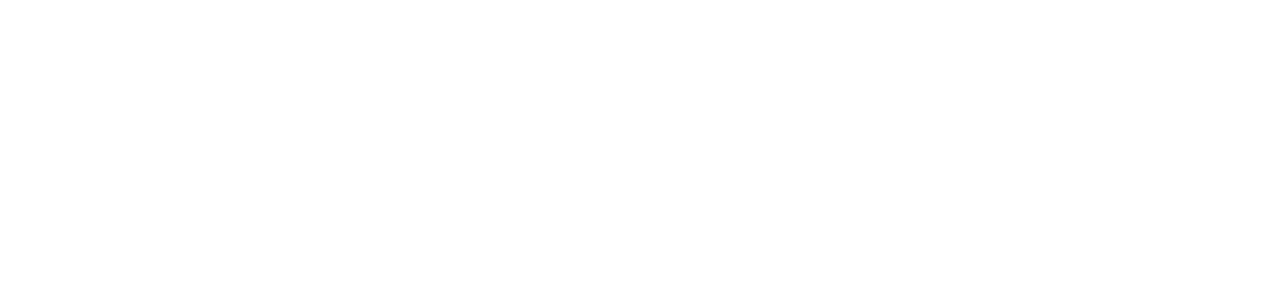
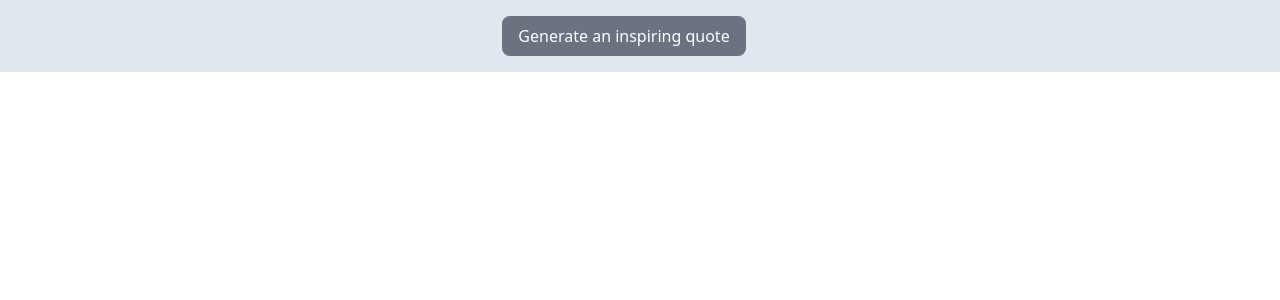
Before and after one commit to Mounika-Nanjala/Personal-Dairy, a React (Vite) app: page / in a window 1280 px wide. Shown: the top 300 px of the page. Built offline with nearby package versions, Linux system fonts and the light colour scheme.

Commit message:
completed footer

```diff
--- a/src/App.jsx
+++ b/src/App.jsx
@@ -4,7 +4,7 @@
 function App() {
   return (
   <div className="bg-slate-200">
-
+    <Footer />
   </div>
   );
 }
--- a/src/components/Footer.jsx
+++ b/src/components/Footer.jsx
@@ -1,3 +1,5 @@
+import { useState } from "react";
+
 const Footer = () => {
     // Array of inspiring quotes to iterate through
     const inspiringQuotes = [
@@ -13,21 +15,30 @@
         "Even when the world seems bananas, stay positive and keep shining!",
     ];
 
+    // useState to store the selected quote
+    const [quote, setQuote] = useState("");
+
+    //Function to store the selected quote
+    const generateRandomQuote = () => {
+        const randomIndex = Math.floor(Math.random() * inspiringQuotes.length);
+        setQuote(inspiringQuotes[randomIndex]);
+    };
+
     return (
-        <section id="footer" className="flex">
-            <div>
-                <p>
-                    Your Personal Diary
+        <section
+        id="footer"
+        className="container mx-auto flex items-center justify-center gap-8 p-4">
+                <button
+                onClick={generateRandomQuote}
+                className="px-4 py-2 bg-gray-500 text-white rounded-lg hover:bg-gray-400 transition">
+                    Generate an inspiring quote
+                </button>
+                <p
+                className="italic text-gray-700">
+                    {quote}
                 </p>
-                <div>
-                    <button>
-                        Generate an inspiring quote
-                    </button>
-                    <p>
-
-                    </p>
-                </div>
-            </div>
         </section>
     );
 };
+
+export default Footer;
```
